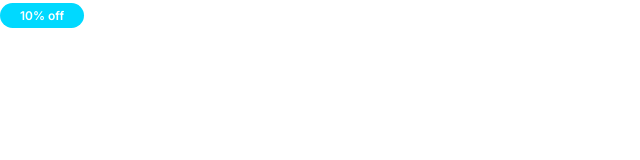
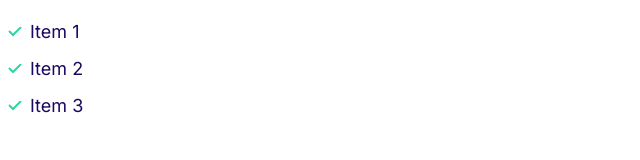
Before and after one commit to sandrow/HTML-CSS, a plain HTML site: page index.html in a window 1280 px wide. Shown: the whole page, without its empty margins (0-640 px from the left). Drawn offline with Linux system fonts and the light colour scheme.

Commit message:
Built the lists component

```diff
--- a/css/styles.css
+++ b/css/styles.css
@@ -12,7 +12,7 @@ html {
 
 body {
   font-family: Inter, Arial, Helvetica, sans-serif;
-  font-size: 2,4rem;
+  font-size: 2.4rem;
   line-height: 1.5;
   color: var(--color-body);
 }
@@ -118,3 +118,32 @@ a {
     font-size: 1.2rem;
   }
 }
+
+/* Lists */
+
+.list {
+  list-style: none;
+  padding-left: 0;
+  color: var(--color-heading);
+}
+
+.list--inline .list__item {
+  display: inline-block;
+  margin-right: 2rem;
+}
+
+.list--tick {
+  list-style-image: url(../images/tick.svg);
+  padding-left: 3rem;
+}
+
+.list--tick .list__item {
+  padding-left: 0.5rem;
+  margin-bottom: 1rem;
+}
+
+@media screen and (min-width: 1024px) {
+  .list--tick .list__item {
+    padding-left: 0;
+  }
+}
--- a/index.html
+++ b/index.html
@@ -14,6 +14,10 @@
     <link rel="stylesheet" href="css/styles.css" />
   </head>
   <body>
-    <span class="badge badge--secondary badge--small">10% off</span>
+    <ul class="list list--tick">
+      <li class="list__item">Item 1</li>
+      <li class="list__item">Item 2</li>
+      <li class="list__item">Item 3</li>
+    </ul>
   </body>
 </html>
```
Also changed, not shown: components/lists.html (added, +5 -0 lines), images/tick.svg (added).
